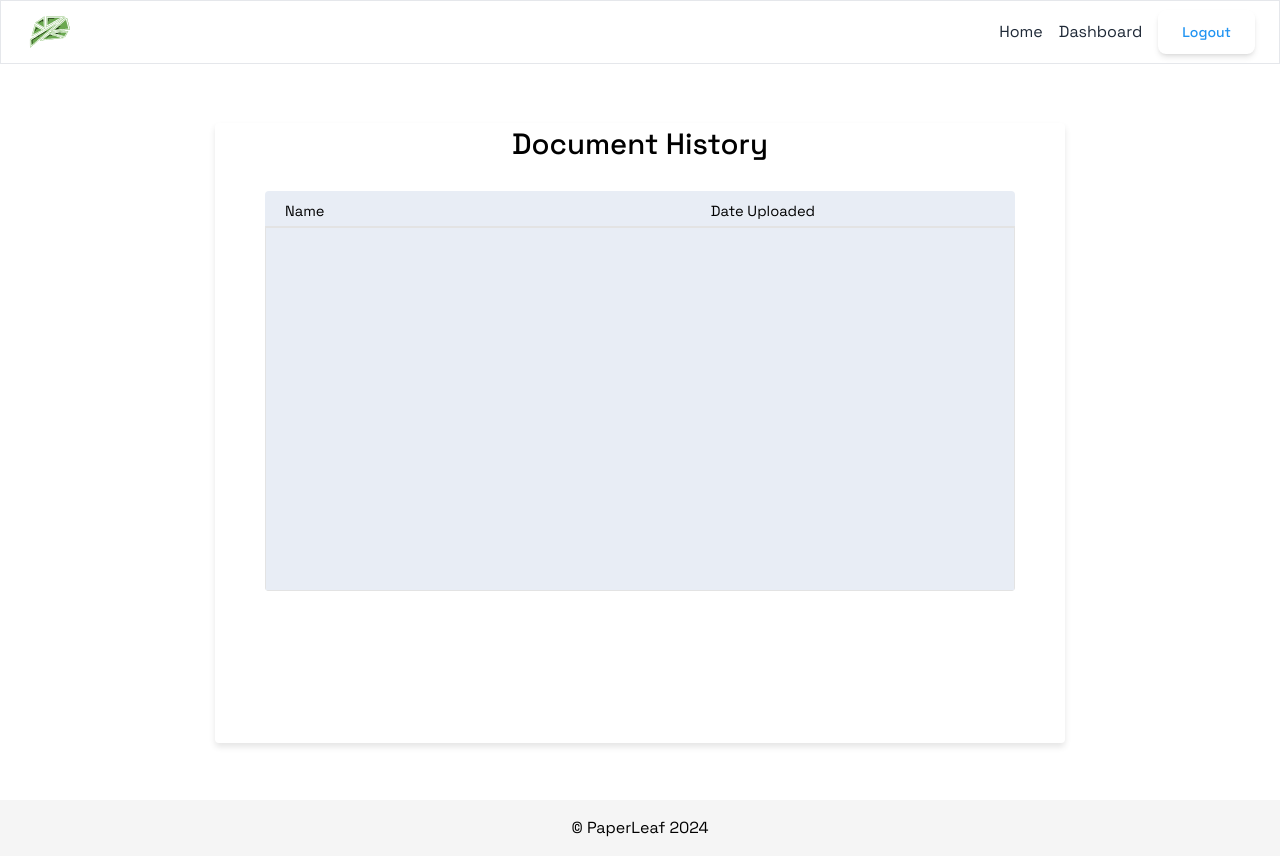
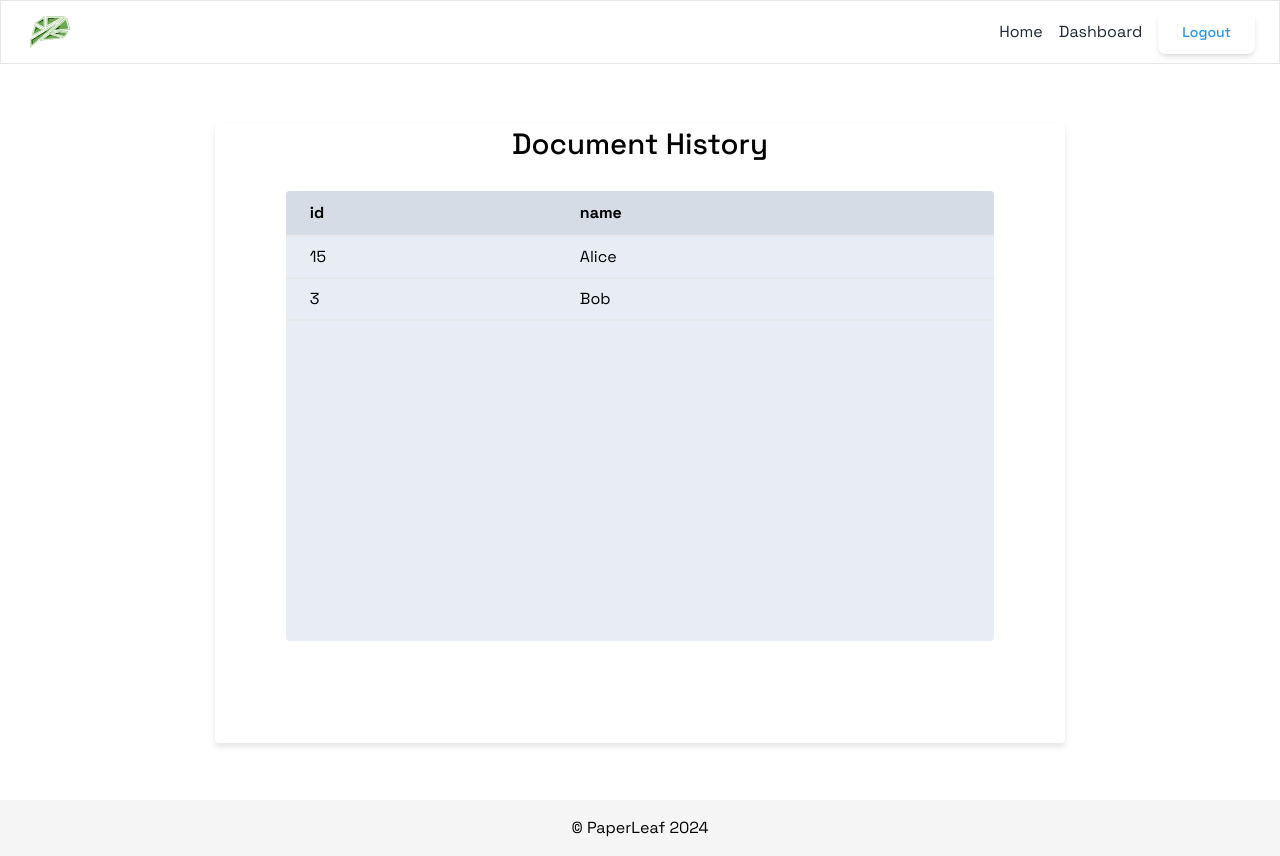
Before and after one commit to randamit123/Latex, a Next.js app in the folder latexwebapp/: page /dashboard in a window 1280 px wide. Built offline with nearby package versions, Linux system fonts and the light colour scheme; no server answers; sample sign-in values are in the browser's storage; a web font is replaced by a local one.

Commit message:
dash ready

```diff
--- a/latexwebapp/src/app/assets/homepage.css
+++ b/latexwebapp/src/app/assets/homepage.css
@@ -33,10 +33,6 @@
 }
 
 .display-box{
-  display: flex;
-  flex-direction: column;
-  width: 850px;
-  height: 620px;
   border-radius: 4px;
   box-shadow: 0 4px 6px rgba(0, 0, 0, 0.1);
   justify-content: top;
@@ -175,31 +171,17 @@
 /* dashboard */
 
 .document-view-box{
-  width: 750px;
-  height: 400px;
-  display: flex;
-  flex-direction: column;
-  justify-content: top;
-  align-items: center;
   background-color: #E8EDF5;
   border-radius: 4px;
   overflow-y: auto;
 }
 
 .document-titles{
-  width: 100%;
-  height: 36px;
-  display: flex;
-  flex-direction: row;
-  justify-content: space-between;
-  align-items: center;
   border-bottom-width: 1px;
   border-color: #E3E3E3;
-  padding-top: 5px;
-  padding-left: 20px;
-  padding-right: 200px;
+  padding-top: 10px;
   font-size: 11pt;
-  font-weight: 400;
+  font-weight: 450;
 }
 
 .document-list-box{
@@ -211,7 +193,6 @@
   align-items: space-between;
   border-width: 1px;
   border-color: #E3E3E3;
+  font-size: 11pt;
   padding-top: 5px;
-  padding-left: 20px;
-  font-size: 11pt;
 }
--- a/latexwebapp/src/app/dashboard/page.tsx
+++ b/latexwebapp/src/app/dashboard/page.tsx
@@ -3,6 +3,7 @@ import { LogoutButton } from "../components/auth/LogoutButton";
 import { getServerSession } from "next-auth/next";
 import { redirect } from "next/navigation";
 import "/src/app/assets/homepage.css";
+import { Anybody } from "next/font/google";
 
 export default async function Dashboard() {
     const session = await getServerSession();
@@ -11,30 +12,49 @@ export default async function Dashboard() {
         redirect("/");
     }
 
-    const myDocuments = () =>
-    {
+    //TODO: replace myMap with actual data//
+    const myMap = new Map<number, { age: number; name: string }>([
+        [1, { id: 15, name: "Alice" }],
+        [2, { id: 3, name: "Bob" }],
+      ]);
+    ///////
 
-    }
+   // Get all values from the map
+    const values = Array.from(myMap.values());
+
+    // Extract property names from the first value if it exists
+    const columns = values.length > 0 ? Object.keys(values[0]) : [];
+
 
     return (
         <div>
           <div className="flex items-center justify-center h-screen">
             <div className="homepage-box">
-                <div className="display-box">
+                <div className="display-box flex flex-col gap-5 w-[500px] md:w-[850px] h-[620px]">
                     <h1 className="homepage-header">Document History</h1>
-                    <div className="document-view-box">
-                        <div className="document-titles">
-                            <p>Name</p>
-                            <p>Date Uploaded</p>
-                        </div>
-                        <div className="document-list-box">
-
-                        </div>
-
+                    <div className="document-view-box items-center gap-[5px] w-9/12 md:w-10/12 h-[450px]">
+                    <table className="table-auto overflow-auto w-full py-3 align-top items-center">
+                        <thead>
+                            <tr className="h-[45px]">
+                            {columns.map((column) => (
+                                <th key={column} className="pl-6 py-2 border-b-2 text-left bg-[#D6DCE6]">{column}</th>
+                            ))}
+                            </tr>
+                        </thead>
+                        <tbody>
+                        {Array.from(myMap.entries()).map(([key, value]) => (
+                            <tr key={key} className="h-[36px]">
+                            {columns.map((column) => (
+                              <td key={column} className="pl-6 py-2 border-b-2 text-left">{(value as { [key: string]: any })[column]}</td>
+                            ))}
+                          </tr>
+                        ))}
+                        </tbody>
+                    </table>
                     </div>
                 </div>
             </div>
+          </div>
         </div>
-       </div>
     );
 }
```
